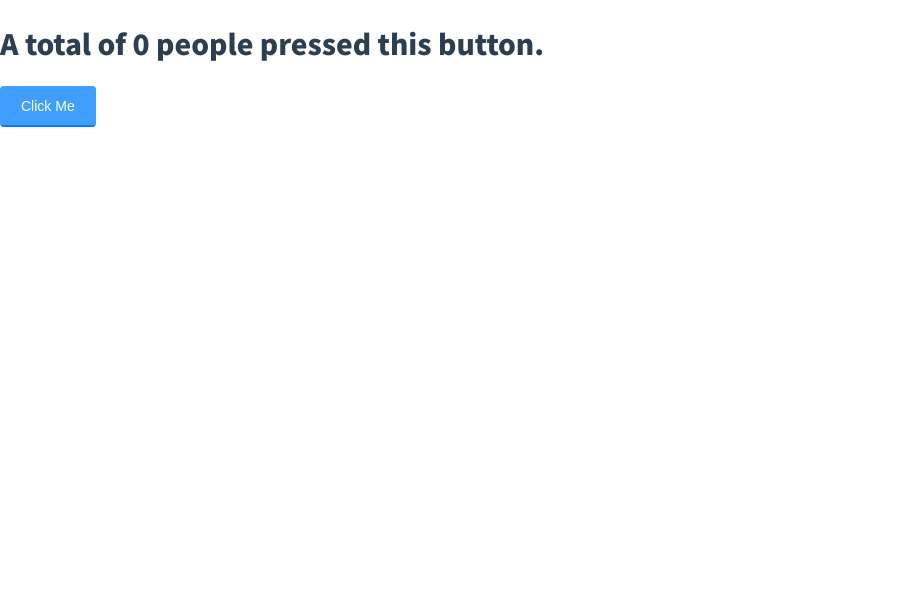
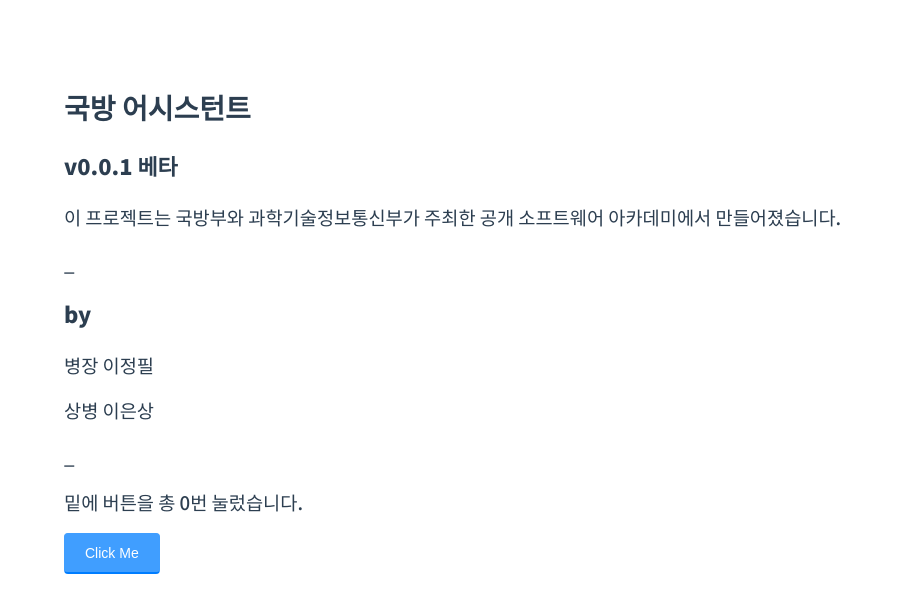
Before and after one commit to osam2019/web_mnd_assistant_team, a Vue app: page /about in a window 1280 px wide. Shown: the top 612 px of the page, without its empty margins (0-903 px from the left). Built offline with nearby package versions, Linux system fonts and the light colour scheme; a web font is replaced by a local one; what vue-beautiful-chat would draw is missing.

Commit message:
updated about page

```diff
--- a/src/views/About.vue
+++ b/src/views/About.vue
@@ -1,6 +1,15 @@
 <template>
-  <div class="about">
-    <h2>A total of {{ count }} people pressed this button.</h2>
+  <div class="about" style="padding: 64px">
+    <h2>국방 어시스턴트</h2>
+    <h3>v0.0.1 베타</h3>
+
+    <p>이 프로젝트는 국방부와 과학기술정보통신부가 주최한 공개 소프트웨어 아카데미에서 만들어졌습니다.</p>
+    <p>_</p>
+    <h3>by</h3>
+    <p>병장 이정필</p>
+    <p>상병 이은상</p>
+    <p>_</p>
+    <p>밑에 버튼을 총 {{ count }}번 눌렀습니다.</p>
     <el-button
       type="primary"
       @click="increment"
```
